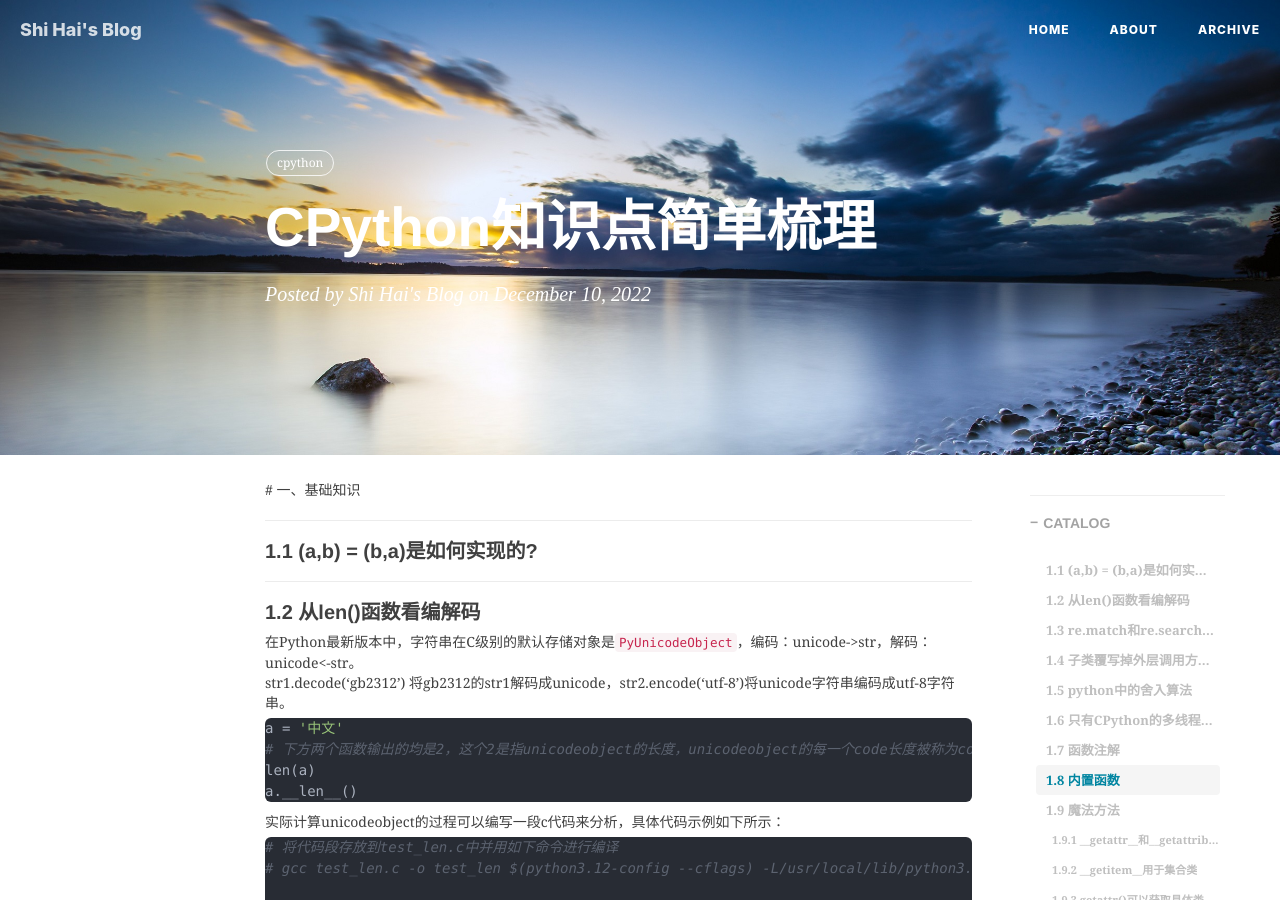
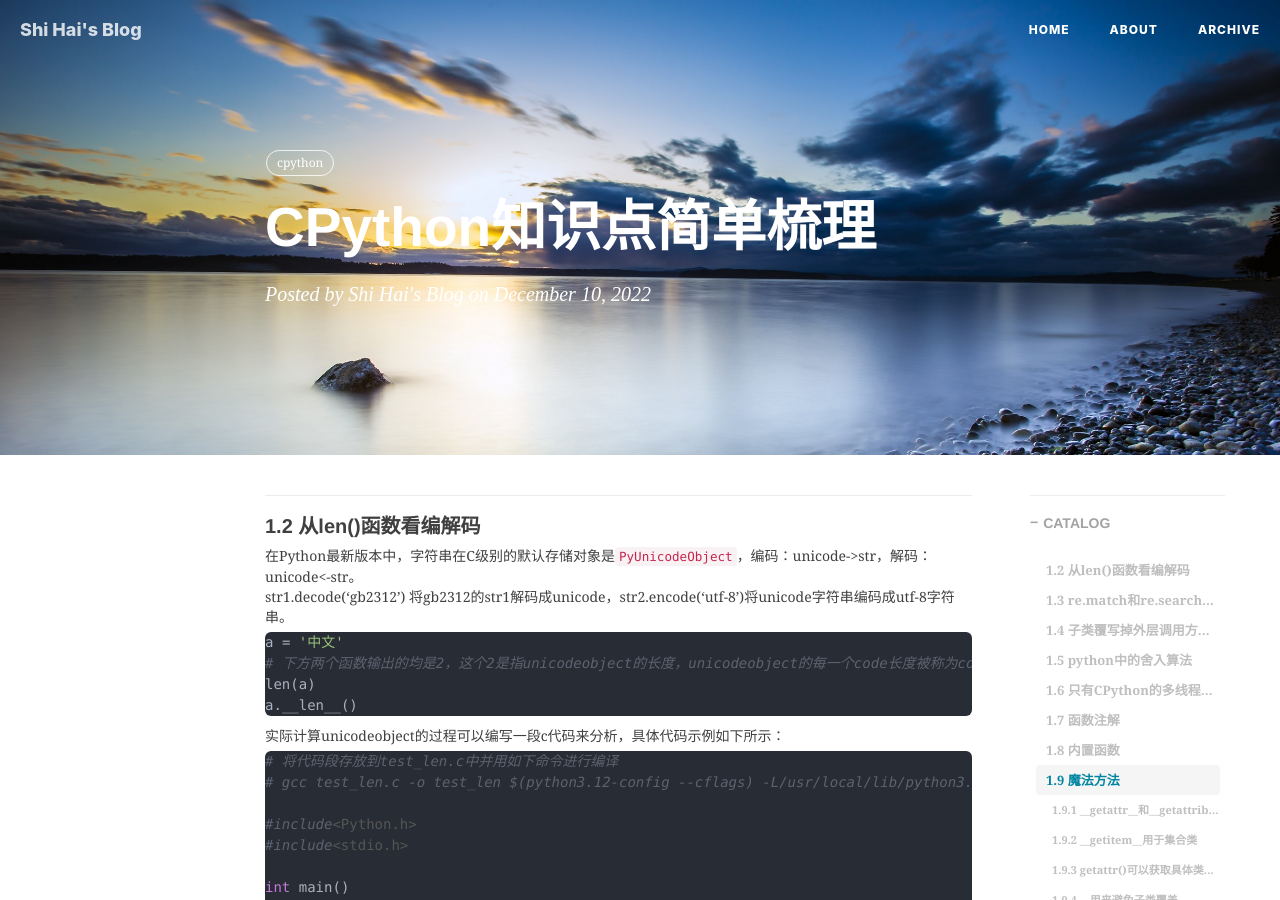
Before and after one commit to shihai1991/shihai1991.github.io, a Jekyll site: the page built from _posts/2022-12-10-CPython知识点简单梳理.md, in a window 1280 px wide and 900 px high. Built offline with Jekyll 4.4.1, drawn with Linux system fonts in a browser that asks for light colours; nearby versions of some CDN libraries; comment, search, counter and statistics services are not loaded.

Commit message:
Update 2022-12-10-CPython知识点简单梳理.md

```diff
--- a/_posts/2022-12-10-CPython知识点简单梳理.md
+++ b/_posts/2022-12-10-CPython知识点简单梳理.md
@@ -8,8 +8,6 @@ tags:
   - cpython
 time: '2022.12.10 23:47:00'
 ---
- # 一、基础知识
-## 1.1 (a,b) = (b,a)是如何实现的?
 
 ## 1.2 从len()函数看编解码
 在Python最新版本中，字符串在C级别的默认存储对象是`PyUnicodeObject`，编码：unicode->str，解码：unicode<-str。
```
